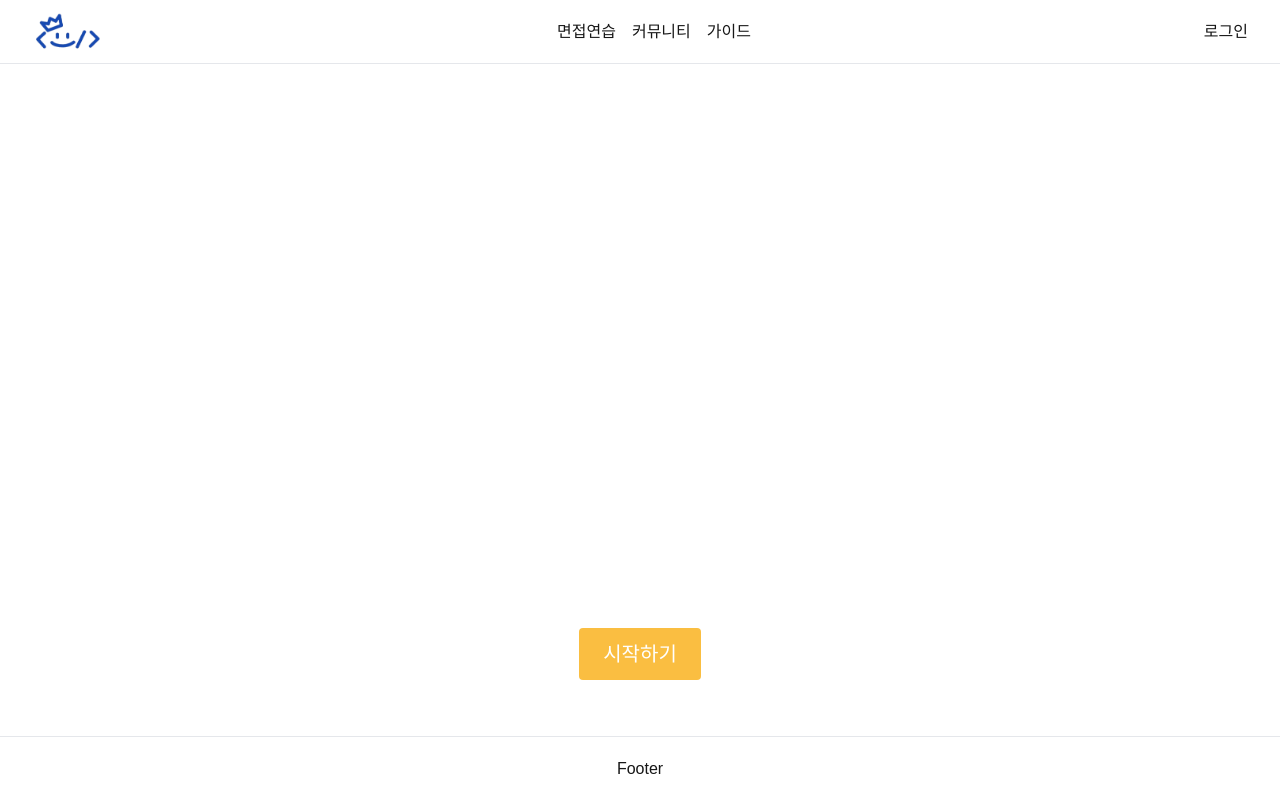
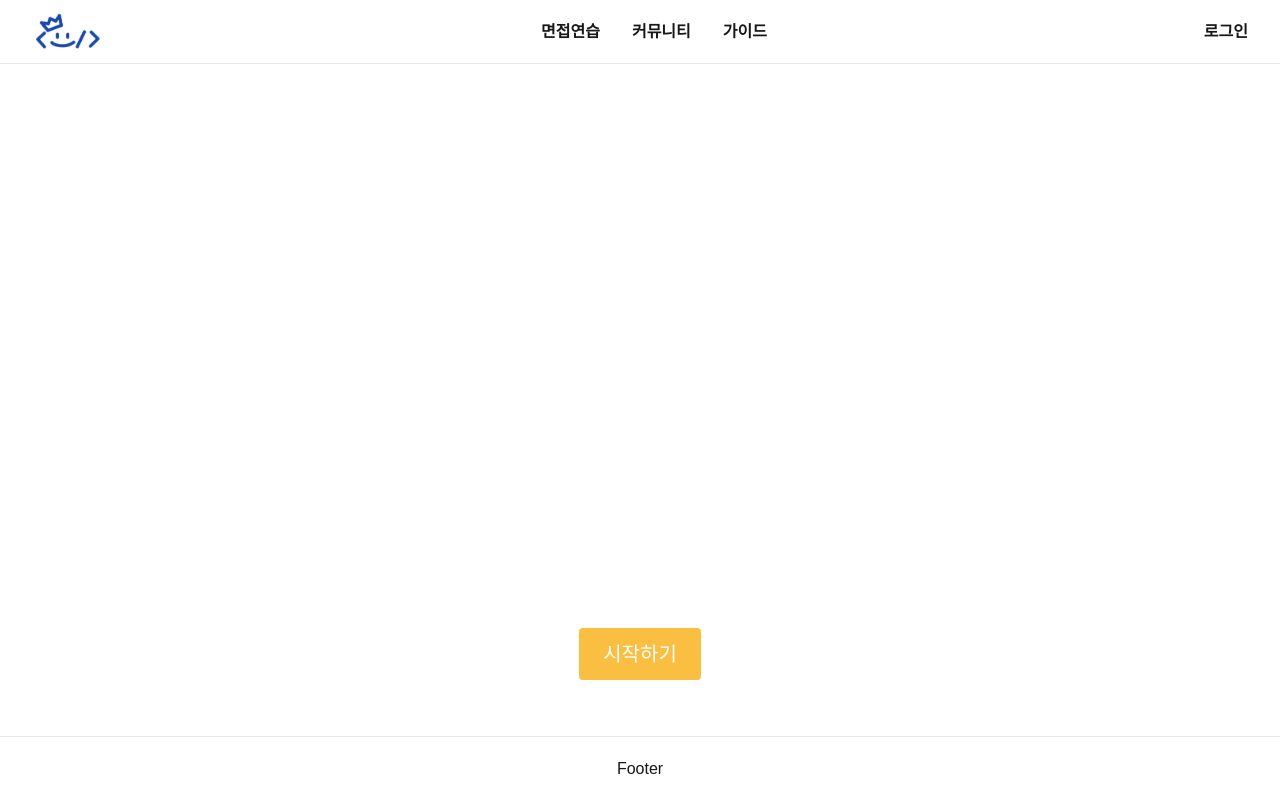
Before and after one commit to TeamRichardStallman/dv-front, a Next.js app: page / in a window 1280 px wide. Built offline with nearby package versions, Linux system fonts and the light colour scheme; a web font is replaced by a local one.

Commit message:
DV-51 design: 헤더 메뉴 호버시 이벤트 추가 및 굵기 수정

```diff
--- a/src/components/header.tsx
+++ b/src/components/header.tsx
@@ -16,24 +16,42 @@ export default function Header() {
         </Link>
       </div>
       <div>
-        <ul className="flex gap-4">
+        <ul className="flex gap-8">
           <li>
-            <Link href="/practice">면접연습</Link>
+            <Link
+              href="/practice"
+              className="font-bold hover:text-primary hover:underline"
+            >
+              면접연습
+            </Link>
           </li>
           <li>
-            <Link href="/community">커뮤니티</Link>
+            <Link
+              href="/community"
+              className="font-bold hover:text-primary hover:underline"
+            >
+              커뮤니티
+            </Link>
           </li>
           <li>
-            <Link href="/guide">가이드</Link>
+            <Link
+              href="/guide"
+              className="font-bold hover:text-primary hover:underline"
+            >
+              가이드
+            </Link>
           </li>
         </ul>
       </div>
       <div>
         <ul className="flex gap-4">
-          {/* <li>Point: 31,270</li> */}
           <li>
-            <Link href="/login">로그인</Link>
-            {/* <Link href="/user">내 정보</Link> */}
+            <Link
+              href="/login"
+              className="font-bold hover:text-secondary hover:underline"
+            >
+              로그인
+            </Link>
           </li>
         </ul>
       </div>
```
